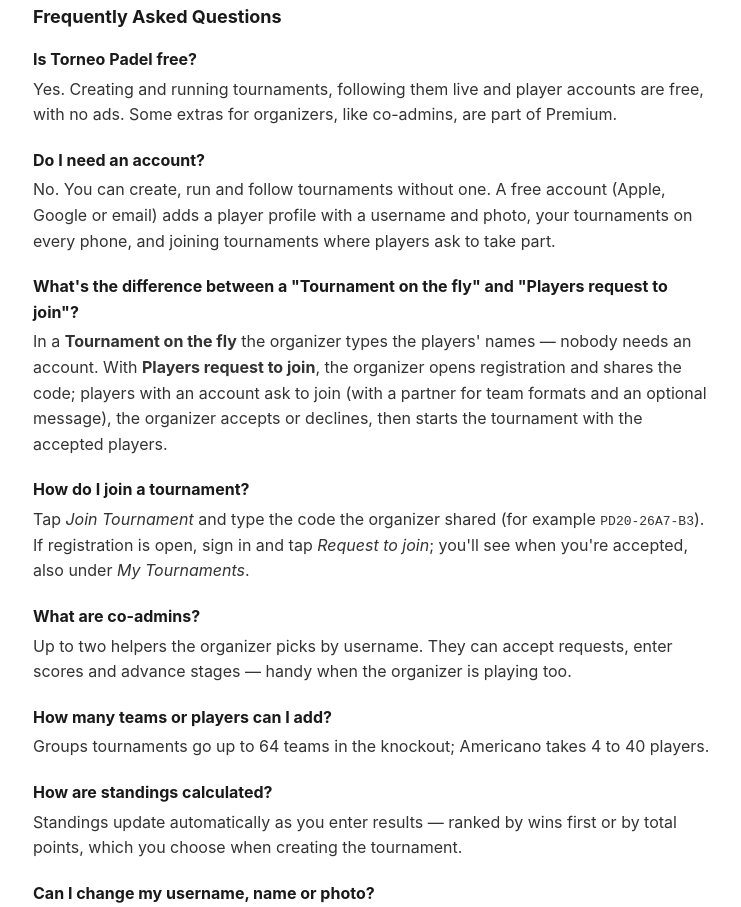
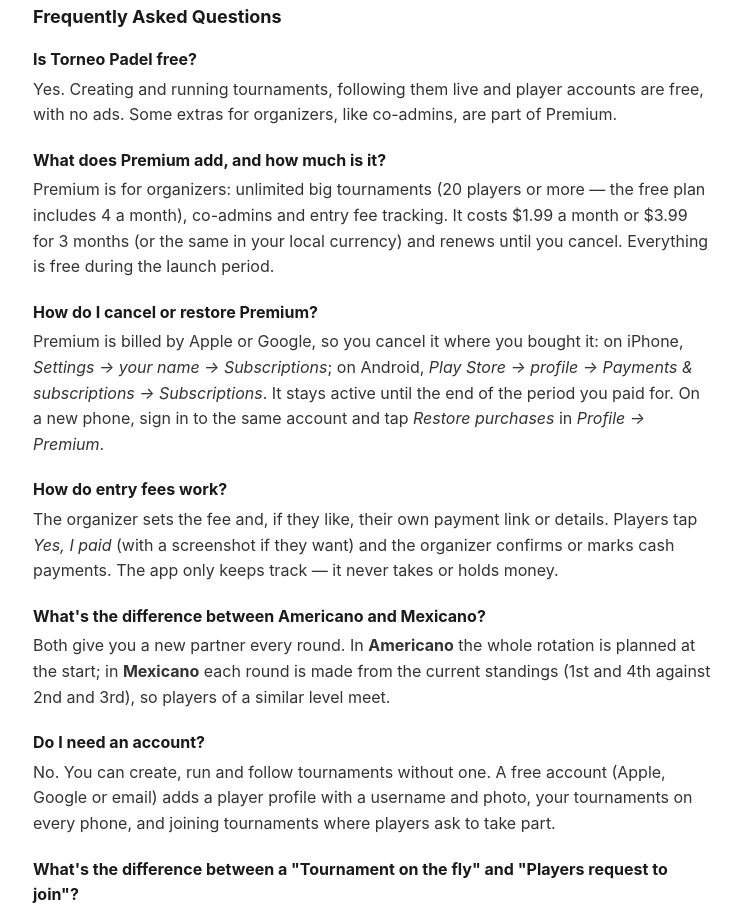
Before and after one commit to mostafa-m-sayed/Torneo-Padel-Docs, a plain HTML site: page docs/support.html in a window 1280 px wide. Shown: the part 303-1210 px from the top of the page, without its empty margins (267-1008 px from the left). Drawn offline with Linux system fonts and the light colour scheme.

Commit message:
Site: Mexicano, notifications, entry fees; support FAQ for Premium (price, cancel, restore), entry fees, Mexicano
Co-Authored-By: Claude Opus 5.5 <noreply@anthropic.com>
Claude-Session: https://claude.ai/code/session_01WpkG837k1hLS8sktRa7LBN

```diff
--- a/docs/support.html
+++ b/docs/support.html
@@ -31,6 +31,41 @@
     <p>Yes. Creating and running tournaments, following them live and player
     accounts are free, with no ads. Some extras for organizers, like
     co-admins, are part of Premium.</p>
+  </div>
+
+  <div class="faq-item">
+    <strong>What does Premium add, and how much is it?</strong>
+    <p>Premium is for organizers: unlimited big tournaments (20 players or
+    more — the free plan includes 4 a month), co-admins and entry fee
+    tracking. It costs $1.99 a month or $3.99 for 3 months (or the same in
+    your local currency) and renews until you cancel. Everything is free
+    during the launch period.</p>
+  </div>
+
+  <div class="faq-item">
+    <strong>How do I cancel or restore Premium?</strong>
+    <p>Premium is billed by Apple or Google, so you cancel it where you
+    bought it: on iPhone, <em>Settings → your name → Subscriptions</em>; on
+    Android, <em>Play Store → profile → Payments &amp; subscriptions →
+    Subscriptions</em>. It stays active until the end of the period you paid
+    for. On a new phone, sign in to the same account and tap <em>Restore
+    purchases</em> in <em>Profile → Premium</em>.</p>
+  </div>
+
+  <div class="faq-item">
+    <strong>How do entry fees work?</strong>
+    <p>The organizer sets the fee and, if they like, their own payment link
+    or details. Players tap <em>Yes, I paid</em> (with a screenshot if they
+    want) and the organizer confirms or marks cash payments. The app only
+    keeps track — it never takes or holds money.</p>
+  </div>
+
+  <div class="faq-item">
+    <strong>What's the difference between Americano and Mexicano?</strong>
+    <p>Both give you a new partner every round. In <strong>Americano</strong>
+    the whole rotation is planned at the start; in <strong>Mexicano</strong>
+    each round is made from the current standings (1st and 4th against 2nd
+    and 3rd), so players of a similar level meet.</p>
   </div>
 
   <div class="faq-item">
@@ -68,8 +103,8 @@
 
   <div class="faq-item">
     <strong>How many teams or players can I add?</strong>
-    <p>Groups tournaments go up to 64 teams in the knockout; Americano takes 4
-    to 40 players.</p>
+    <p>Teams tournaments go up to 64 teams in the knockout; Americano and
+    Mexicano take 4 to 40 players.</p>
   </div>
 
   <div class="faq-item">
```
Also changed, not shown: docs/index.html (+5 -3 lines).
